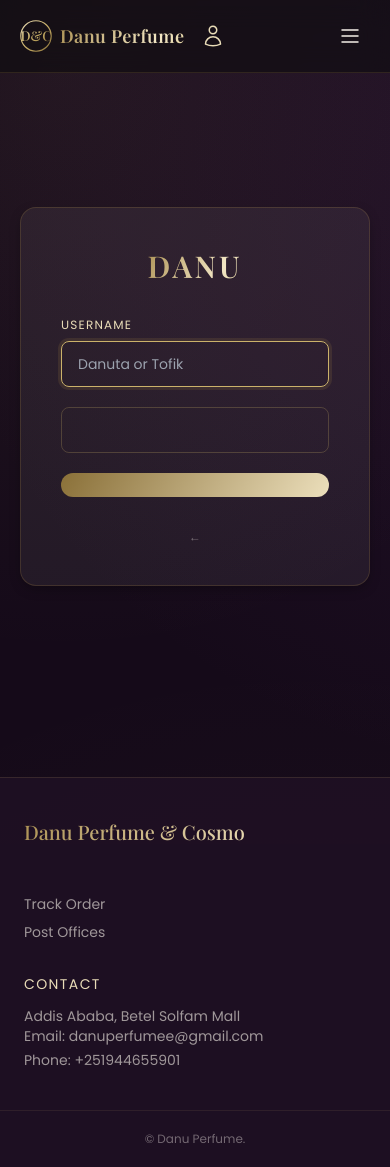
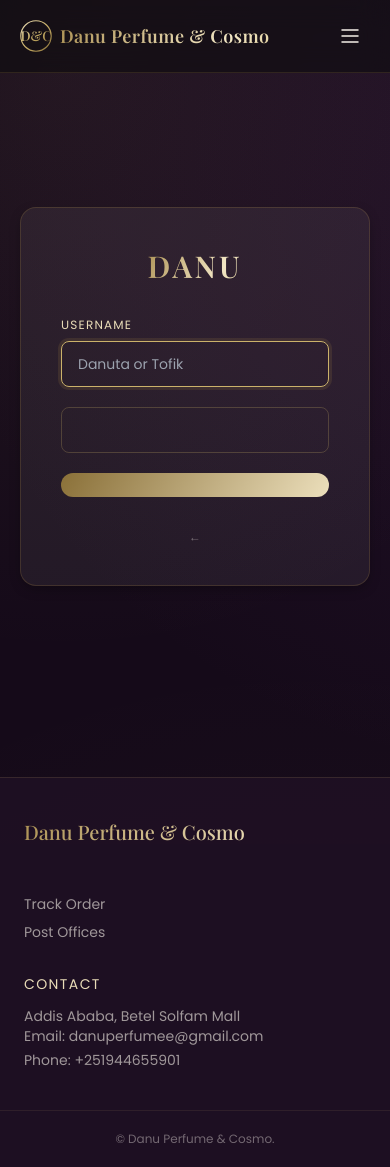
Before and after one commit to Tofi16/danuperfume, a Python web app: template templates/admin_login.html in a window 390 px wide. Run offline with Jinja, Linux system fonts and the light colour scheme; the template is opened without the code that fills it, so the values that code supplies are empty; some libraries are stand-ins or nearby versions.

Commit message:
Fix icon bar login

```diff
--- a/templates/base.html
+++ b/templates/base.html
@@ -94,8 +94,7 @@
         </g>
       </svg>
       <span class="leading-tight">
-        <span class="block font-serif text-lg sm:text-xl tracking-wide text-gold-gradient font-semibold">Danu Perfume</span>
-        <span class="hidden sm:block text-[0.6rem] tracking-[0.25em] text-danu-goldlight/70 uppercase -mt-0.5">&amp; Cosmo</span>
+        <span class="block font-serif text-lg sm:text-xl tracking-wide text-gold-gradient font-semibold">Danu Perfume &amp; Cosmo</span>
       </span>
     </a>
 
@@ -127,7 +126,7 @@
       <a href="{{ url_for('admin_dashboard') }}" class="hidden md:inline-flex text-xs sm:text-sm px-3 py-1.5 rounded-full border border-danu-gold/40 text-danu-goldlight hover:bg-danu-gold/10 transition-colors">Admin Dashboard</a>
       {% endif %}
       {% else %}
-      <a href="{{ url_for('customer_login') }}" class="p-2 rounded-full hover:bg-danu-gold/10 transition-colors" title="Log In">
+      <a href="{{ url_for('customer_login') }}" class="hidden md:flex p-2 rounded-full hover:bg-danu-gold/10 transition-colors" title="Log In">
         <svg xmlns="http://www.w3.org/2000/svg" class="h-6 w-6 text-danu-goldlight" fill="none" viewBox="0 0 24 24" stroke="currentColor" stroke-width="1.5">
           <path stroke-linecap="round" stroke-linejoin="round" d="M15.75 6a3.75 3.75 0 11-7.5 0 3.75 3.75 0 017.5 0zM4.501 20.118a7.5 7.5 0 0114.998 0A17.933 17.933 0 0112 21.75c-2.676 0-5.216-.584-7.499-1.632z" />
         </svg>
@@ -273,7 +272,7 @@
     </div>
   </div>
   <div class="border-t border-danu-gold/10 py-5 text-center text-xs text-danu-cream/40">
-    &copy; {{ now.year }} Danu Perfume. {{ t('footer.rights') }}
+    &copy; {{ now.year }} Danu Perfume &amp; Cosmo. {{ t('footer.rights') }}
   </div>
 </footer>
 
```
